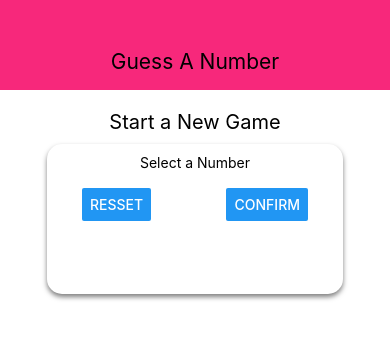
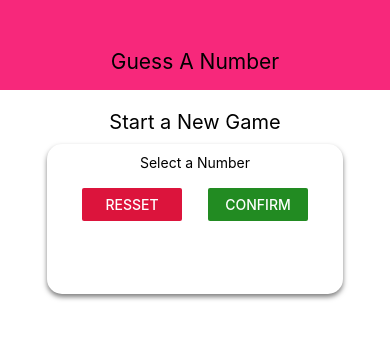
Before and after one commit to Eldor99/NumberGueser, a React Native app: screen / in a window 390 px wide. Shown: the top 338 px of the page. Built offline with nearby package versions, Linux system fonts and the light colour scheme.

Commit message:
added style to button and added constants

```diff
--- a/components/Header.js
+++ b/components/Header.js
@@ -1,5 +1,6 @@
 import React from "react";
 import { Text, View, StyleSheet } from "react-native";
+import colors from "../constants/colors";
 
 const Header = (props) => {
   return (
@@ -14,7 +15,7 @@
     width: "100%",
     height: 90,
     paddingTop: 32,
-    backgroundColor: "#f7287b",
+    backgroundColor: colors.primary,
     alignItems: "center",
     justifyContent: "center",
   },
--- /dev/null
+++ b/constants/colors.js
@@ -0,0 +1,5 @@
+export default {
+  primary: "#f7287b",
+  secondary: "#dc143c",
+  green: "#228b22",
+};
--- a/screens/StartGameScreen.js
+++ b/screens/StartGameScreen.js
@@ -1,6 +1,7 @@
 import React from "react";
 import { Text, View, StyleSheet, Button, TextInput } from "react-native";
 import Card from "../components/Card";
+import colors from "../constants/colors";
 
 const StartGameScreen = (props) => {
   return (
@@ -10,8 +11,16 @@
         <Text>Select a Number</Text>
         <TextInput />
         <View style={styles.buttonContainer}>
-          <Button title="Resset" onPress={() => {}} />
-          <Button title="Confirm" onPress={() => {}} />
+          <View style={styles.button}>
+            <Button
+              title="Resset"
+              color={colors.secondary}
+              onPress={() => {}}
+            />
+          </View>
+          <View style={styles.button}>
+            <Button title="Confirm" color={colors.green} onPress={() => {}} />
+          </View>
         </View>
       </Card>
     </View>
@@ -39,6 +48,9 @@
     justifyContent: "space-between",
     paddingHorizontal: 25,
   },
+  button: {
+    width: 100,
+  },
 });
 
 export default StartGameScreen;
```
